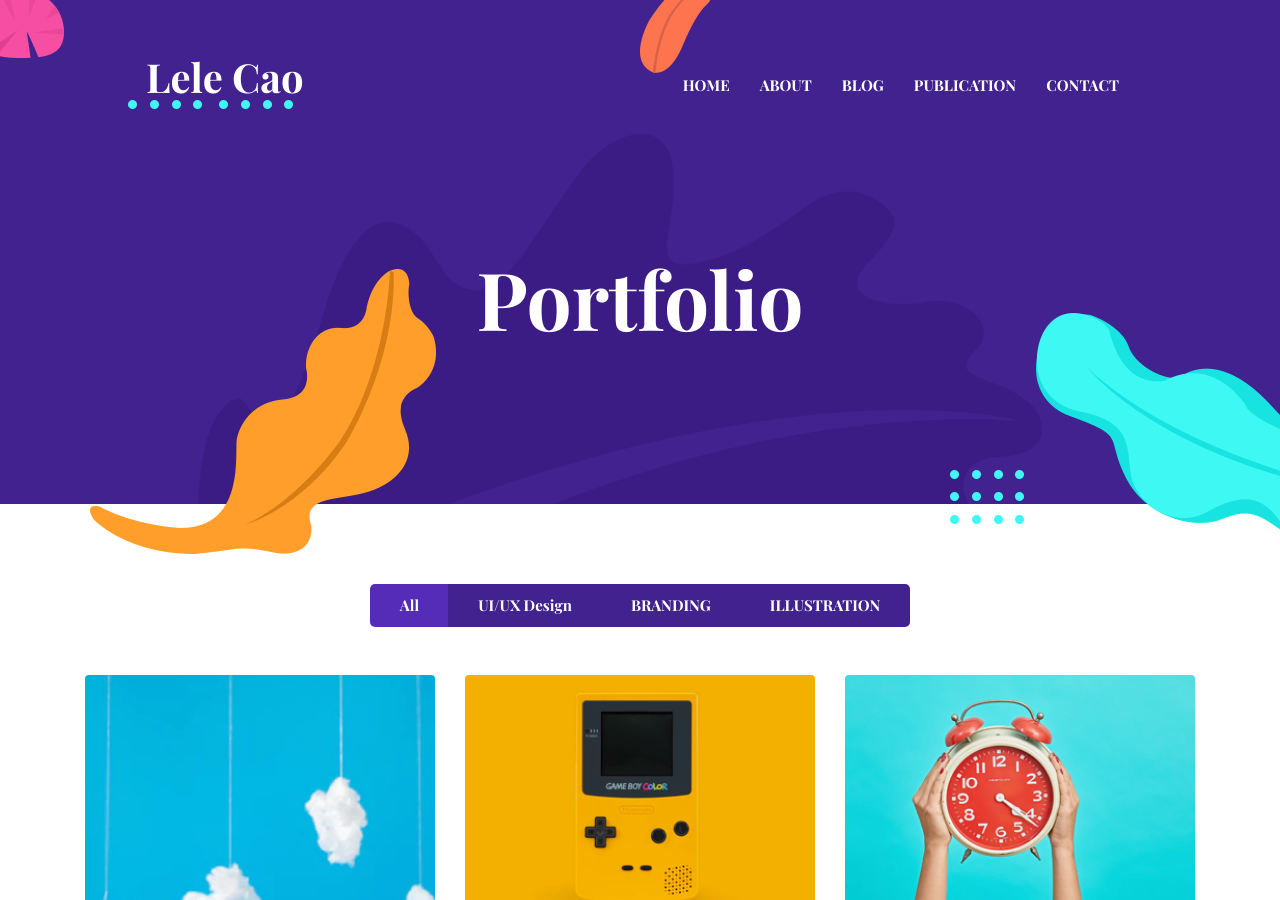
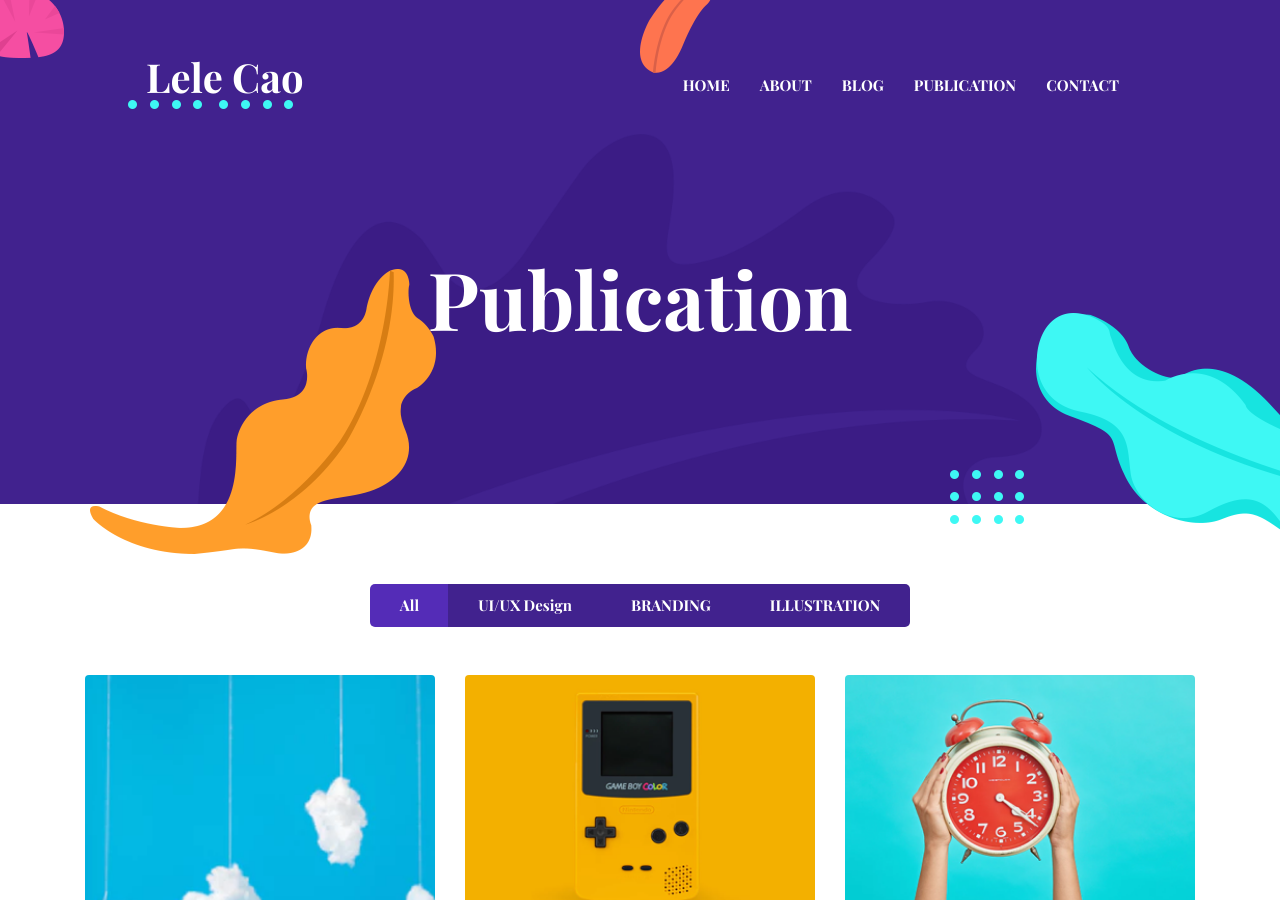
Before and after one commit to vishalbelsare/caolele.github.io, a Jekyll site: the page built from _pages/portfolio.html, in a window 1280 px wide and 900 px high. Built offline with Jekyll 4.4.1, drawn with Linux system fonts in a browser that asks for light colours.

Commit message:
Publication title

```diff
--- a/_pages/portfolio.html
+++ b/_pages/portfolio.html
@@ -1,6 +1,6 @@
 ---
 layout: page
-title: Portfolio
+title: Publication
 ---
 <!-- portfolio -->
 <section class="section">
@@ -21,7 +21,8 @@ title: Portfolio
     </div>
     <div class="row shuffle-wrapper">
       {% for item in site.data.settings.portfolio-items %}
-      <div class="col-lg-4 col-6 mb-4 shuffle-item" data-groups="[{% for portfolio in item.portfolio-type %}{% if forloop.first == true %}{% else %},{% endif %}&quot;{{ portfolio.type }}&quot;{% endfor %}]">
+      <div class="col-lg-4 col-6 mb-4 shuffle-item"
+        data-groups="[{% for portfolio in item.portfolio-type %}{% if forloop.first == true %}{% else %},{% endif %}&quot;{{ portfolio.type }}&quot;{% endfor %}]">
         <div class="position-relative rounded hover-wrapper">
           <img src="{{ site.baseurl }}/{{ item.image }}" alt="portfolio-image" class="img-fluid rounded w-100 d-block">
           <div class="hover-overlay">
```
Also changed, not shown: _data/settings.yml (+4 -4 lines).
